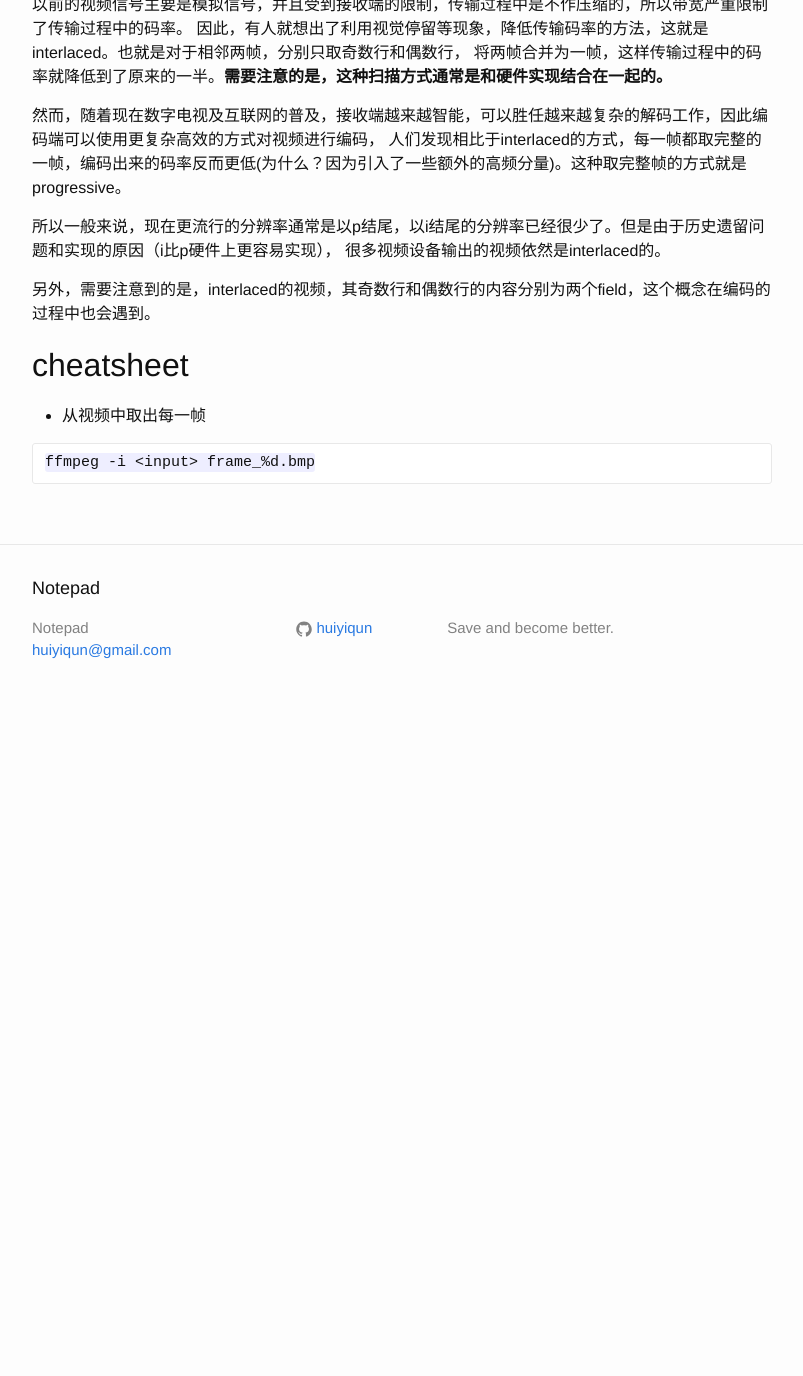
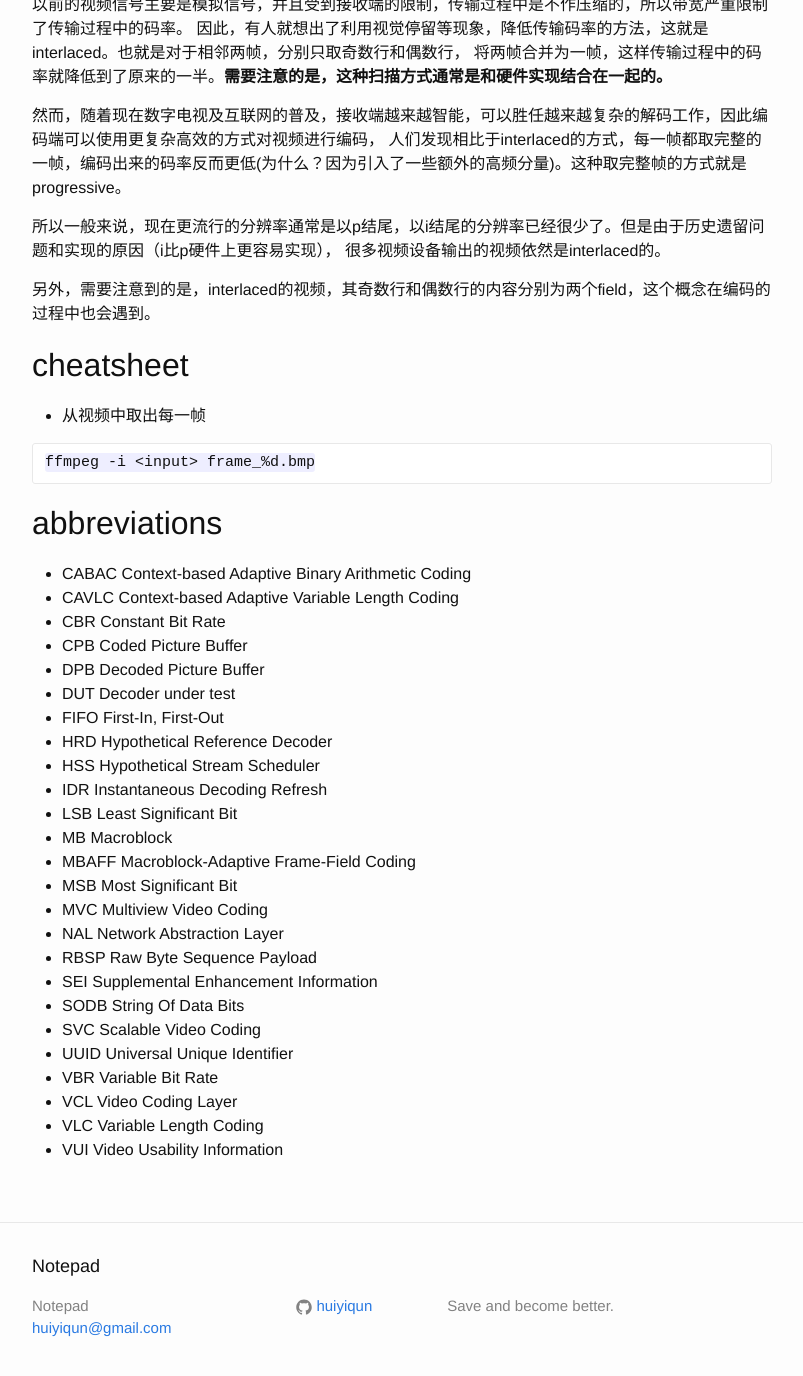
Before and after one commit to huiyiqun/blog, a Jekyll site: the page built from _posts/2016-10-31-notes-about-media-streams.markdown, in a window 1280 px wide and 1400 px high, scrolled down 1597 px. Shown: the top 1376 px of the window, without its empty margins (238-1041 px from the left). Built offline with Jekyll 4.4.1, drawn with Linux system fonts in a browser that asks for light colours; formulas are drawn with MathJax 3; comment, search, counter and statistics services are not loaded; before the commit the page ends 2319 px from its top, so only the background shows below that.

Commit message:
add abbreviations table

````diff
--- a/_posts/2016-10-31-notes-about-media-streams.markdown
+++ b/_posts/2016-10-31-notes-about-media-streams.markdown
@@ -90,3 +90,31 @@ $$ Display Aspect Ratio = Frame Aspect Ratio \times Sample Aspect Ratio $$
 ```
 ffmpeg -i <input> frame_%d.bmp
 ```
+
+## abbreviations
+
+* CABAC Context-based Adaptive Binary Arithmetic Coding
+* CAVLC Context-based Adaptive Variable Length Coding
+* CBR Constant Bit Rate
+* CPB Coded Picture Buffer
+* DPB Decoded Picture Buffer
+* DUT Decoder under test
+* FIFO First-In, First-Out
+* HRD Hypothetical Reference Decoder
+* HSS Hypothetical Stream Scheduler
+* IDR Instantaneous Decoding Refresh
+* LSB Least Significant Bit
+* MB Macroblock
+* MBAFF Macroblock-Adaptive Frame-Field Coding
+* MSB Most Significant Bit
+* MVC Multiview Video Coding
+* NAL Network Abstraction Layer
+* RBSP Raw Byte Sequence Payload
+* SEI Supplemental Enhancement Information
+* SODB String Of Data Bits
+* SVC Scalable Video Coding
+* UUID Universal Unique Identifier
+* VBR Variable Bit Rate
+* VCL Video Coding Layer
+* VLC Variable Length Coding
+* VUI Video Usability Information
````
